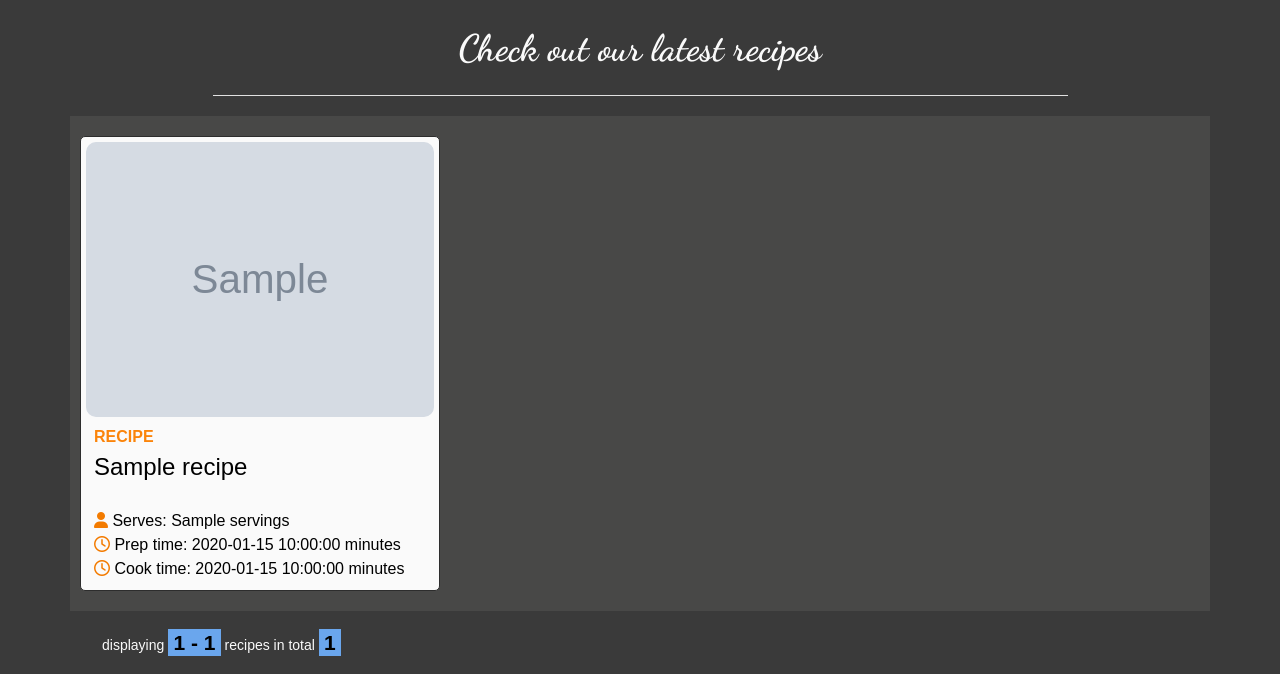
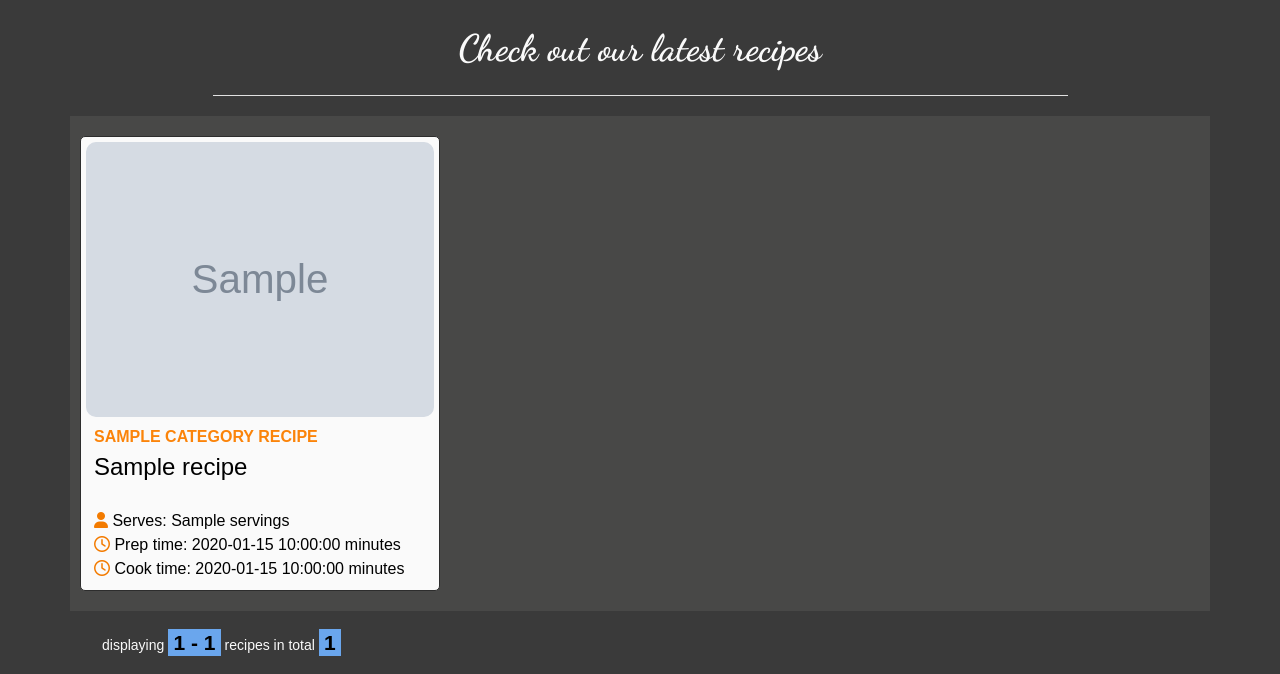
Before and after one commit to Matte-gtr/all_the_recipes, a Flask app: page / in a window 1280 px wide. Shown: the part 399-1073 px from the top of the page. Run offline with Flask 2, Linux system fonts and the light colour scheme; grey boxes marked "Sample" are stand-in pictures; a database or web service that is not in the repository returns one stand-in record (values such as "Sample title"); some libraries are stand-ins or nearby versions; some web fonts are replaced.

Commit message:
remove page links for null search, add min height for home page, update recipe-card title

```diff
--- a/app.py
+++ b/app.py
@@ -44,11 +44,12 @@ def home_page():
 
 @app.route("/tools")
 def tools():
+    """displays the tools page"""
     return render_template('tools.html',
                            title="Tools")
 
 
-@app.route("/recipes/search", methods=["GET", "POST"])
+@app.route("/recipes/search", methods=["POST"])
 def text_search():
     page = int(request.args.get('page', 1))
     per_page = 12
@@ -64,7 +65,6 @@ def text_search():
     pagination = Pagination(page=page, per_page=per_page, offset=offset,
                             total=recipes.count(), css_framework='bootstrap4',
                             search=searchit, record_name='recipes')
-    print(pagination)
     return render_template('home_page.html', recipes=list(recipes),
                            error_message=f'No recipes match the \
                                search "{search}"', pagination=pagination,
@@ -89,8 +89,8 @@ def create_account():
 @app.route("/user/create_account/post", methods=["POST"])
 def insert_account():
     """ (from "create_account" submit) checks if the username is already in the
-database and if the double entered passwords match, if the username is not
-taken and the passwords match, a new user is created in the database """
+    database and if the double entered passwords match, if the username is not
+    taken and the passwords match, a new user is created in the database """
     existing_user = mongo.db.users.find_one({"user_name": request.form.get(
         'username').lower()})
     if existing_user:
--- a/static/css/style.css
+++ b/static/css/style.css
@@ -346,6 +346,10 @@ body {
     padding-bottom: 5px;
 }
 
+.result-container {
+    min-height: calc(60vh - 70px - 100px);
+}
+
 /*-----------------create/edit recipe-----------------*/
 
 .form-container {
--- a/templates/home_page.html
+++ b/templates/home_page.html
@@ -16,7 +16,7 @@
         </div>
 
         <!--header-->
-        <section class="container-fluid no-padding dark-theme">
+        <section class="container-fluid no-padding dark-theme result-container">
             <div class="container">
                 <div class="row">
                     <div class="col-12 no-padding">
@@ -46,7 +46,7 @@
                                 <div class="image-container">
                                     <img class="card-image" src="{{ recipe.image_url }}" onerror="this.src='/static/images/ATR-default.jpg'">
                                 </div>
-                                <div class="card-type">RECIPE</div>
+                                <div class="card-type">{{ recipe.category.upper() }} RECIPE</div>
                                 <div class="heading-container">
                                     <h2 class="card-heading">{{ recipe.recipe_name.capitalize() }}</h2>
                                 </div>
@@ -68,14 +68,18 @@
                 <div class="row">
                     <div class="col-12 no-padding">
                         <div class="container">
-                            {{ pagination.info }}
+                            {% if recipes|length > 0 %}
+                                    {{ pagination.info }}
+                            {% endif %}
                         </div>
                     </div>
                 </div>
                 <div class="row">
                     <div class="col-12 no-padding">
                         <div class="container">
-                            {{ pagination.links }}
+                            {% if recipes|length > 0 %}
+                                    {{ pagination.links }}
+                            {% endif %}
                         </div>
                     </div>
                 </div>
```
Also changed, not shown: static/js/script.js (line endings or trailing spaces).
